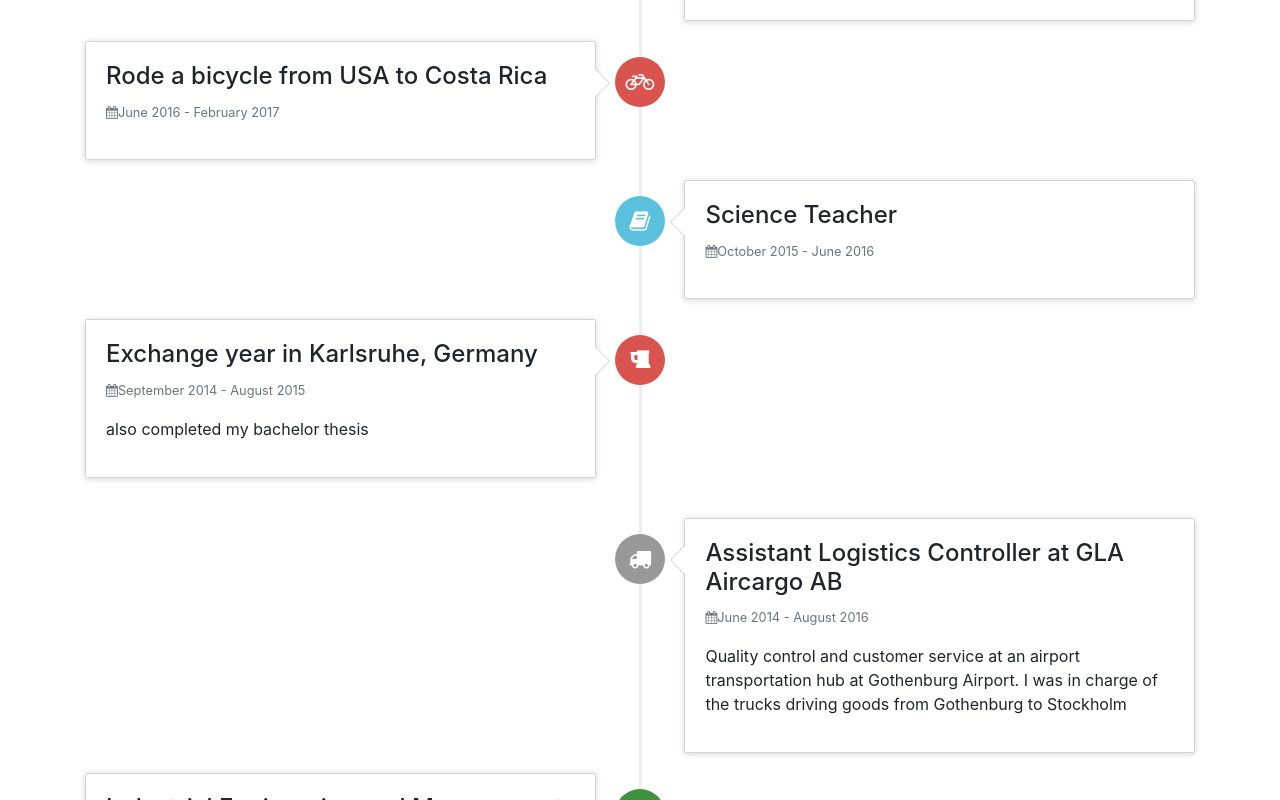
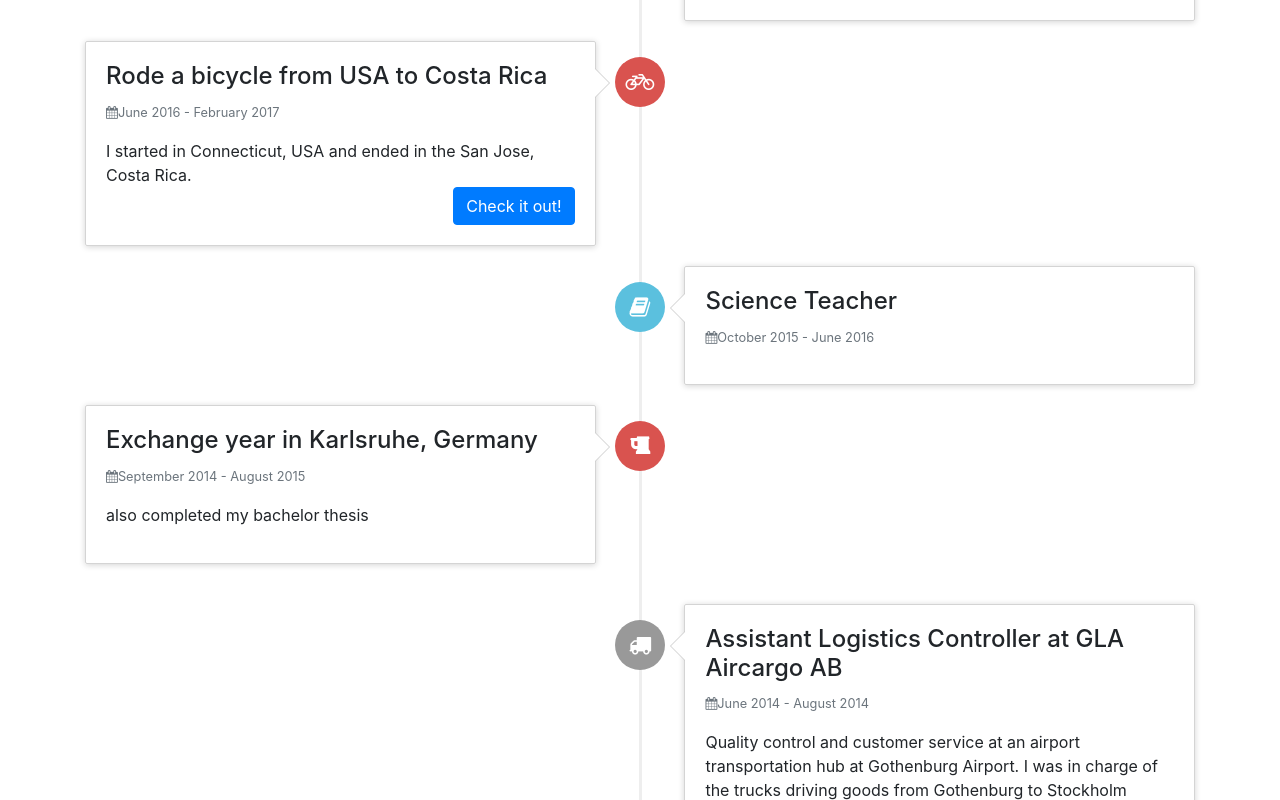
Before and after one commit to aleda145/resumewebpage, an Angular app in the folder resume-app/: page / in a window 1280 px wide. Shown: the part 700-1500 px from the top of the page. Built offline with nearby package versions, Linux system fonts and the light colour scheme.

Commit message:
added button on bike experience

```diff
--- a/resume-app/src/app/experience/experience.component.css
+++ b/resume-app/src/app/experience/experience.component.css
@@ -145,3 +145,11 @@
 .timeline-body > p + p {
   margin-top: 5px;
 }
+
+.experience-button{
+  /* width: 10rem; */
+  /* align-self: flex-end; */
+  /* bottom:0; */
+  /* margin:0.5rem; */
+
+}
--- a/resume-app/src/app/experience/experience.component.html
+++ b/resume-app/src/app/experience/experience.component.html
@@ -34,8 +34,15 @@
           <h4 class="timeline-title">Rode a bicycle from USA to Costa Rica</h4>
           <p><small class="text-muted"><i class="fa fa-calendar"></i>June 2016 - February 2017</small></p>
 
+
         </div>
         <div class="timeline-body">
+          <p>
+            I started in Connecticut, USA and ended in the San Jose, Costa Rica.
+          </p>
+          <a class="experience-button btn btn-primary float-right" href="#" target="_blank">
+            Check it out!
+          </a>
         </div>
       </div>
     </li>
@@ -72,7 +79,7 @@
         <div class="timeline-panel">
           <div class="timeline-heading">
             <h4 class="timeline-title">Assistant Logistics Controller at GLA Aircargo AB</h4>
-            <p><small class="text-muted"><i class="fa fa-calendar"></i>June 2014 - August 2016</small></p>
+            <p><small class="text-muted"><i class="fa fa-calendar"></i>June 2014 - August 2014</small></p>
             <p>
               Quality control and customer service at an airport transportation hub at Gothenburg Airport. I was in charge of the trucks driving goods from Gothenburg to Stockholm
             </p>
```
